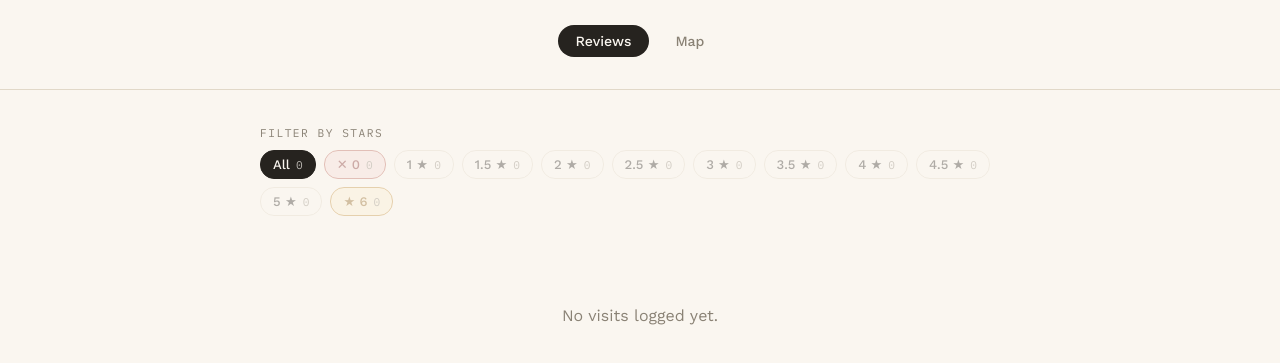
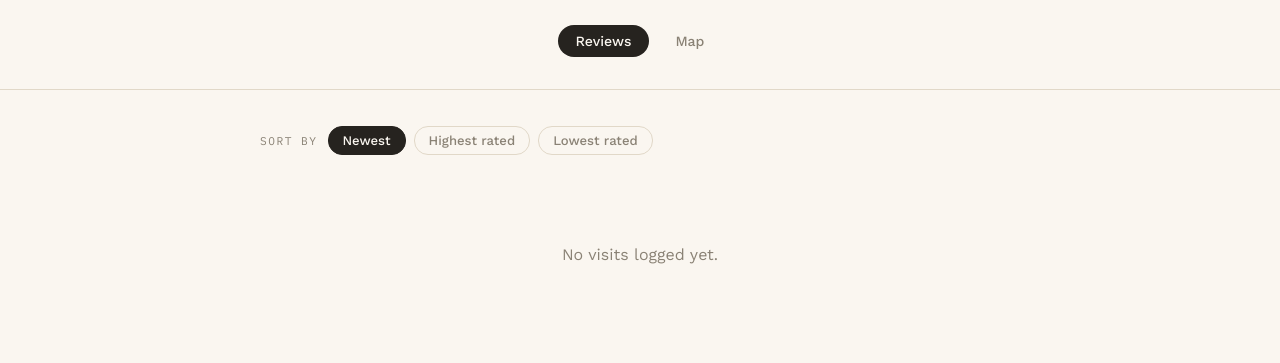
Before and after one commit to dimsum17/dimsumyumyum, a plain HTML site: page index.html in a window 1280 px wide. Shown: the part 139-502 px from the top of the page. Drawn offline with nearby package versions, Linux system fonts and the light colour scheme.

Commit message:
Update index.html

```diff
--- a/index.html
+++ b/index.html
@@ -84,83 +84,39 @@
   .view { display: none; }
   .view.active { display: block; }
 
-  .filter-bar {
+  .sort-bar {
+    display: flex;
+    align-items: center;
+    flex-wrap: wrap;
+    gap: 8px;
     margin-bottom: 30px;
   }
 
-  .filter-label {
-    display: block;
+  .sort-label {
     font-family: 'IBM Plex Mono', monospace;
     font-size: 0.7rem;
     letter-spacing: 1.5px;
     text-transform: uppercase;
     color: var(--muted);
-    margin-bottom: 10px;
+    margin-right: 2px;
   }
 
-  .filter-chips {
-    display: flex;
-    flex-wrap: wrap;
-    gap: 8px;
-  }
-
-  .chip {
+  .sort-btn {
     font-family: 'Work Sans', sans-serif;
     font-size: 0.82rem;
     font-weight: 500;
     background: transparent;
     border: 1px solid var(--rule);
-    color: var(--ink);
-    padding: 6px 12px;
+    color: var(--muted);
+    padding: 6px 14px;
     border-radius: 14px;
     cursor: pointer;
-    display: inline-flex;
-    align-items: center;
-    gap: 6px;
   }
 
-  .chip-count {
-    font-family: 'IBM Plex Mono', monospace;
-    font-size: 0.7rem;
-    color: var(--muted);
-  }
-
-  .chip:hover:not(:disabled):not(.active) {
-    border-color: var(--ink);
-  }
-
-  .chip.active {
+  .sort-btn.active {
     background: var(--ink);
     color: var(--paper);
     border-color: var(--ink);
-  }
-  .chip.active .chip-count { color: var(--paper); opacity: 0.7; }
-
-  .chip:disabled {
-    opacity: 0.35;
-    cursor: default;
-  }
-
-  .chip-zero {
-    border-color: var(--danger-border);
-    color: var(--danger-text);
-    background: var(--danger-bg);
-  }
-  .chip-zero.active {
-    background: var(--danger-text);
-    border-color: var(--danger-text);
-    color: #fff;
-  }
-
-  .chip-six {
-    border-color: var(--gold-border);
-    color: var(--gold-text);
-    background: var(--gold-bg);
-  }
-  .chip-six.active {
-    background: var(--gold-text);
-    border-color: var(--gold-text);
-    color: #fff;
   }
 
   .entry {
@@ -365,9 +321,11 @@
 
 <main>
   <section id="view-feed" class="view active">
-    <div class="filter-bar">
-      <span class="filter-label">Filter by stars</span>
-      <div id="star-filters" class="filter-chips"></div>
+    <div class="sort-bar" id="sort-bar">
+      <span class="sort-label">Sort by</span>
+      <button class="sort-btn active" data-sort="newest">Newest</button>
+      <button class="sort-btn" data-sort="high">Highest rated</button>
+      <button class="sort-btn" data-sort="low">Lowest rated</button>
     </div>
     <div id="entries-list"></div>
   </section>
@@ -381,9 +339,7 @@
 <script>
   let entries = [];
   let map, markerLayer;
-  let activeFilter = 'all';
-
-  const STAR_VALUES = [0, 1, 1.5, 2, 2.5, 3, 3.5, 4, 4.5, 5, 6];
+  let currentSort = 'newest';
 
   function sortKey(dateStr) {
     if (!dateStr) return "";
@@ -435,41 +391,20 @@
     `;
   }
 
-  // --- Star filter chips ---
-  function chipLabel(v) {
-    if (v === 0) return '✕ 0';
-    if (v === 6) return '★ 6';
-    return v + ' ★';
+  function sortEntries(list) {
+    return [...list].sort((a, b) => {
+      const byDate = sortKey(b.date).localeCompare(sortKey(a.date));
+      if (currentSort === 'newest') return byDate;
+
+      const ra = typeof a.rating === 'number' ? a.rating : null;
+      const rb = typeof b.rating === 'number' ? b.rating : null;
+      if (ra === null && rb === null) return byDate;
+      if (ra === null) return 1;
+      if (rb === null) return -1;
+      if (ra === rb) return byDate;
+      return currentSort === 'high' ? rb - ra : ra - rb;
+    });
   }
-
-  function renderFilters() {
-    const wrap = document.getElementById('star-filters');
-    const counts = {};
-    entries.forEach(e => {
-      if (typeof e.rating === 'number') counts[e.rating] = (counts[e.rating] || 0) + 1;
-    });
-    const chips = [];
-    chips.push(`<button class="chip${activeFilter === 'all' ? ' active' : ''}" data-filter="all">All <span class="chip-count">${entries.length}</span></button>`);
-    STAR_VALUES.forEach(v => {
-      const n = counts[v] || 0;
-      const cls = ['chip'];
-      if (v === 0) cls.push('chip-zero');
-      if (v === 6) cls.push('chip-six');
-      if (activeFilter === v) cls.push('active');
-      chips.push(`<button class="${cls.join(' ')}" data-filter="${v}"${n === 0 ? ' disabled' : ''}>${chipLabel(v)} <span class="chip-count">${n}</span></button>`);
-    });
-    wrap.innerHTML = chips.join('');
-  }
-
-  document.getElementById('star-filters').addEventListener('click', ev => {
-    const btn = ev.target.closest('.chip');
-    if (!btn || btn.disabled) return;
-    const val = btn.dataset.filter;
-    const next = val === 'all' ? 'all' : parseFloat(val);
-    activeFilter = (next === activeFilter) ? 'all' : next;
-    renderFilters();
-    renderFeed();
-  });
 
   function renderFeed() {
     const el = document.getElementById('entries-list');
@@ -477,18 +412,7 @@
       el.innerHTML = `<div class="empty">No visits logged yet.</div>`;
       return;
     }
-    let shown = [...entries];
-    if (activeFilter !== 'all') {
-      shown = shown.filter(e => e.rating === activeFilter);
-    }
-    shown.sort((a, b) => sortKey(b.date).localeCompare(sortKey(a.date)));
-
-    if (!shown.length) {
-      el.innerHTML = `<div class="empty">No reviews at this rating yet.</div>`;
-      return;
-    }
-
-    el.innerHTML = shown.map(e => `
+    el.innerHTML = sortEntries(entries).map(e => `
       <article class="entry">
         <div class="entry-top">
           <p class="entry-restaurant">${escapeHtml(e.restaurant || "Unnamed spot")}</p>
@@ -508,6 +432,16 @@
       </article>
     `).join('');
   }
+
+  document.getElementById('sort-bar').addEventListener('click', ev => {
+    const btn = ev.target.closest('.sort-btn');
+    if (!btn) return;
+    currentSort = btn.dataset.sort;
+    document.querySelectorAll('.sort-btn').forEach(b => {
+      b.classList.toggle('active', b === btn);
+    });
+    renderFeed();
+  });
 
   // --- Client-side geocoding (runs in the visitor's browser, cached locally) ---
   function geocodeCacheGet(address) {
@@ -607,7 +541,6 @@
     .then(r => r.json())
     .then(data => {
       entries = data;
-      renderFilters();
       renderFeed();
     })
     .catch(() => {
```
